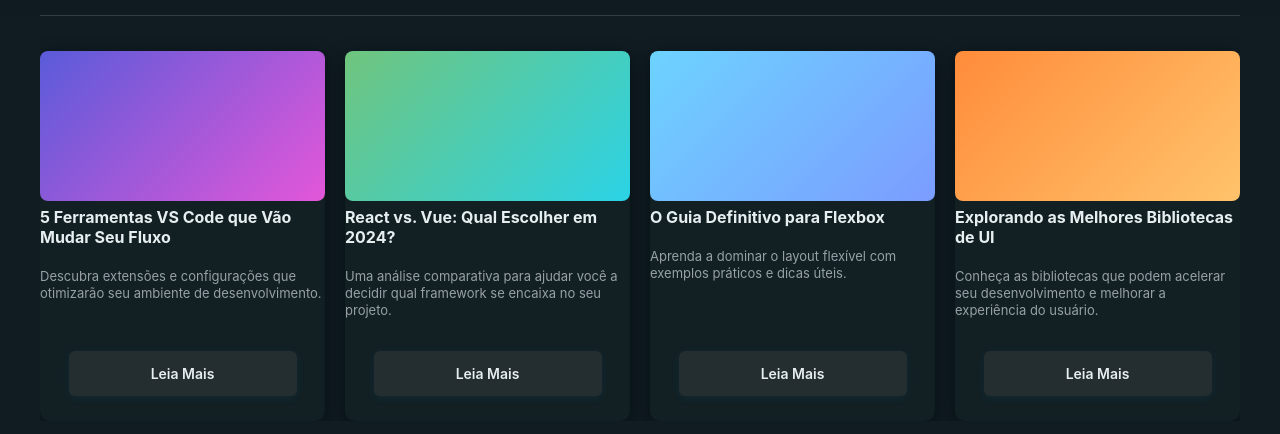
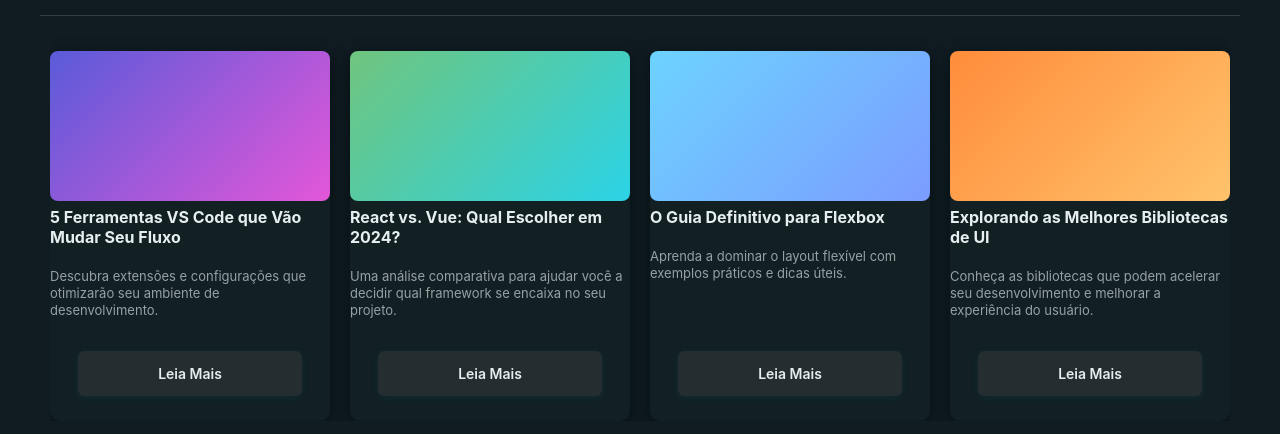
Before and after one commit to RobsonLF/techblog, a plain HTML site: page index.html in a window 1280 px wide. Shown: the part 58-492 px from the top of the page. Drawn offline with nearby package versions, Linux system fonts and the light colour scheme.

Commit message:
Update style.css

```diff
--- a/css/style.css
+++ b/css/style.css
@@ -39,6 +39,7 @@ html,body{
     margin:0 auto;
     padding:14px;
     padding:0px;
+
 }
 
 /* Header */
@@ -128,15 +129,20 @@ html,body{
 /* Carousel */
 .carousel-section h2{color:var(--text);
     margin:14px 0;
+
 }
-.carousel{position:relative;
+.carousel{
+    position:relative;
     display:flex;
     align-items:center;
-    padding:0px;
+
 } /* espaço para botões */
 .carousel-track-wrap{
     overflow:hidden;
     width:100%;
+    margin-left: 10px;
+    margin-right: 10px;
+
 }
 .carousel-track{
     display:grid;
@@ -150,6 +156,7 @@ html,body{
     margin:0;
     list-style:none;
     transition:transform .35s ease;
+
 }
 
 .card{
```
